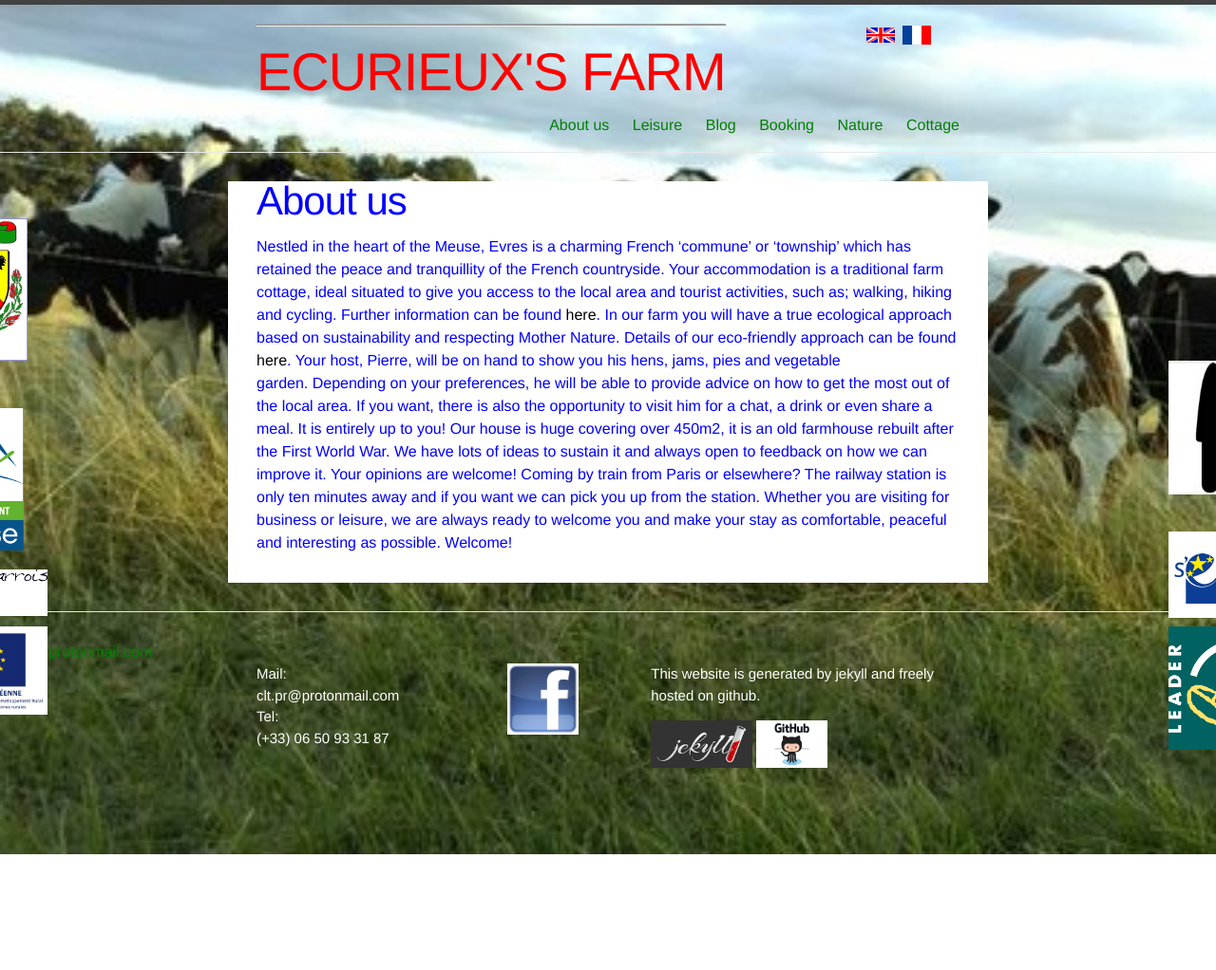
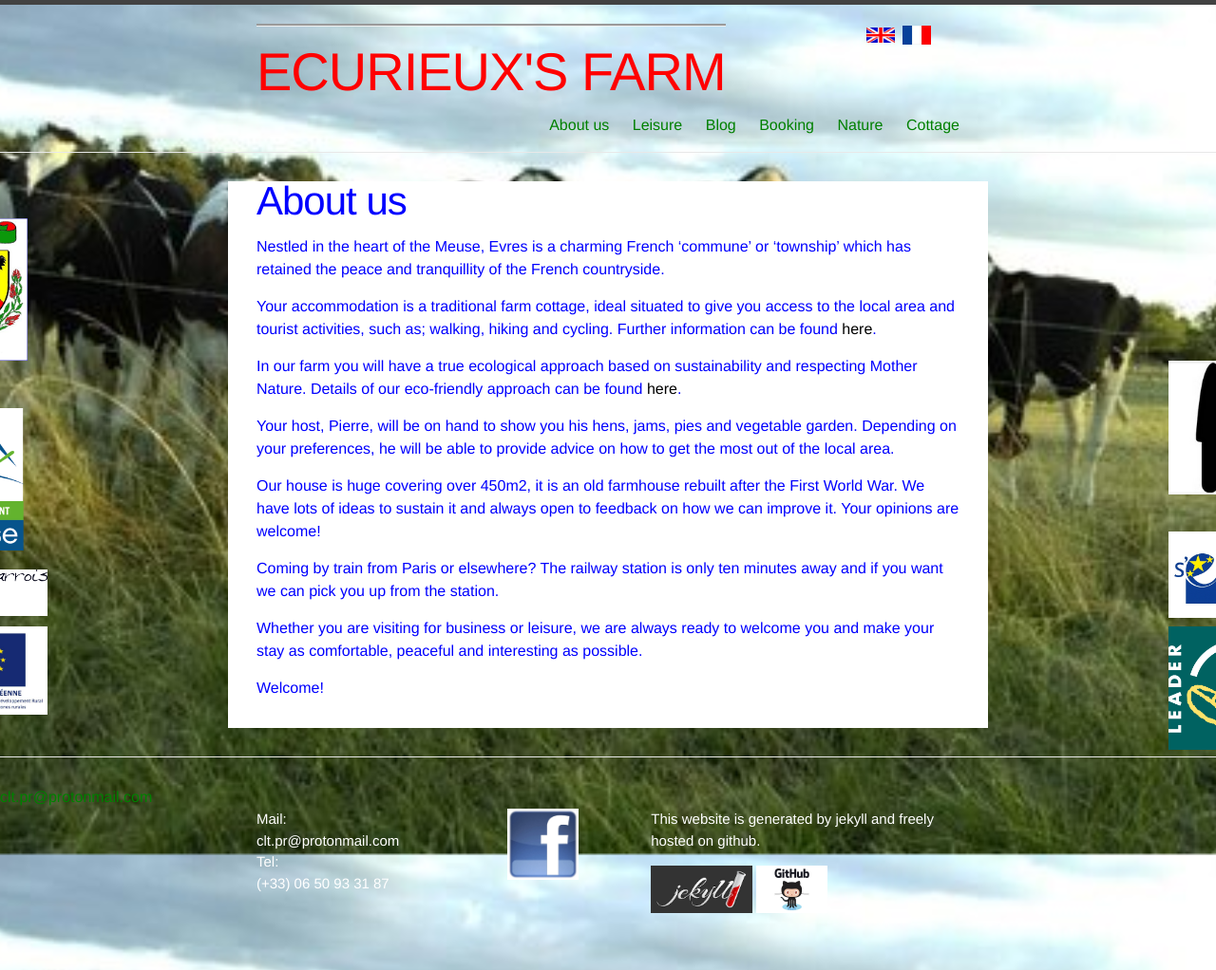
Before and after one commit to cltpr/cltpr.github.io, a Jekyll site: the page built from about_en.md, in a window 1280 px wide. Shown: the whole page at 95% size. Built offline with Jekyll 4.4.1, drawn with Linux system fonts in a browser that asks for light colours; before the commit the page ends 900 px from its top, so only the background shows below that.

Commit message:
englishWords2

```diff
--- a/about_en.md
+++ b/about_en.md
@@ -6,10 +6,17 @@ lang: en
 ---
 
 Nestled in the heart of the Meuse, Evres is a charming French ‘commune’ or ‘township’ which has retained the peace and tranquillity of the French countryside.
+
 Your accommodation is a traditional farm cottage, ideal situated to give you access to the local area and tourist activities, such as; walking, hiking and cycling.  Further information can be found [here](/activities_en.html).
+
 In our farm you will have a true ecological approach based on sustainability and respecting Mother Nature.  Details of our eco-friendly approach can be found [here](/ecology_en.html).
-Your host, Pierre, will be on hand to show you his hens, jams, pies and vegetable garden. Depending on your preferences, he will be able to provide advice on how to get the most out of the local area. If you want, there is also the opportunity to visit him for a chat, a drink or even share a meal. It is entirely up to you!
+
+Your host, Pierre, will be on hand to show you his hens, jams, pies and vegetable garden. Depending on your preferences, he will be able to provide advice on how to get the most out of the local area.
+
 Our house is huge covering over 450m2, it is an old farmhouse rebuilt after the First World War. We have lots of ideas to sustain it and always open to feedback on how we can improve it.  Your opinions are welcome!
+
 Coming by train from Paris or elsewhere? The railway station is only ten minutes away and if you want we can pick you up from the station.
+
 Whether you are visiting for business or leisure, we are always ready to welcome you and make your stay as comfortable, peaceful and interesting as possible.
+
 Welcome!
```
